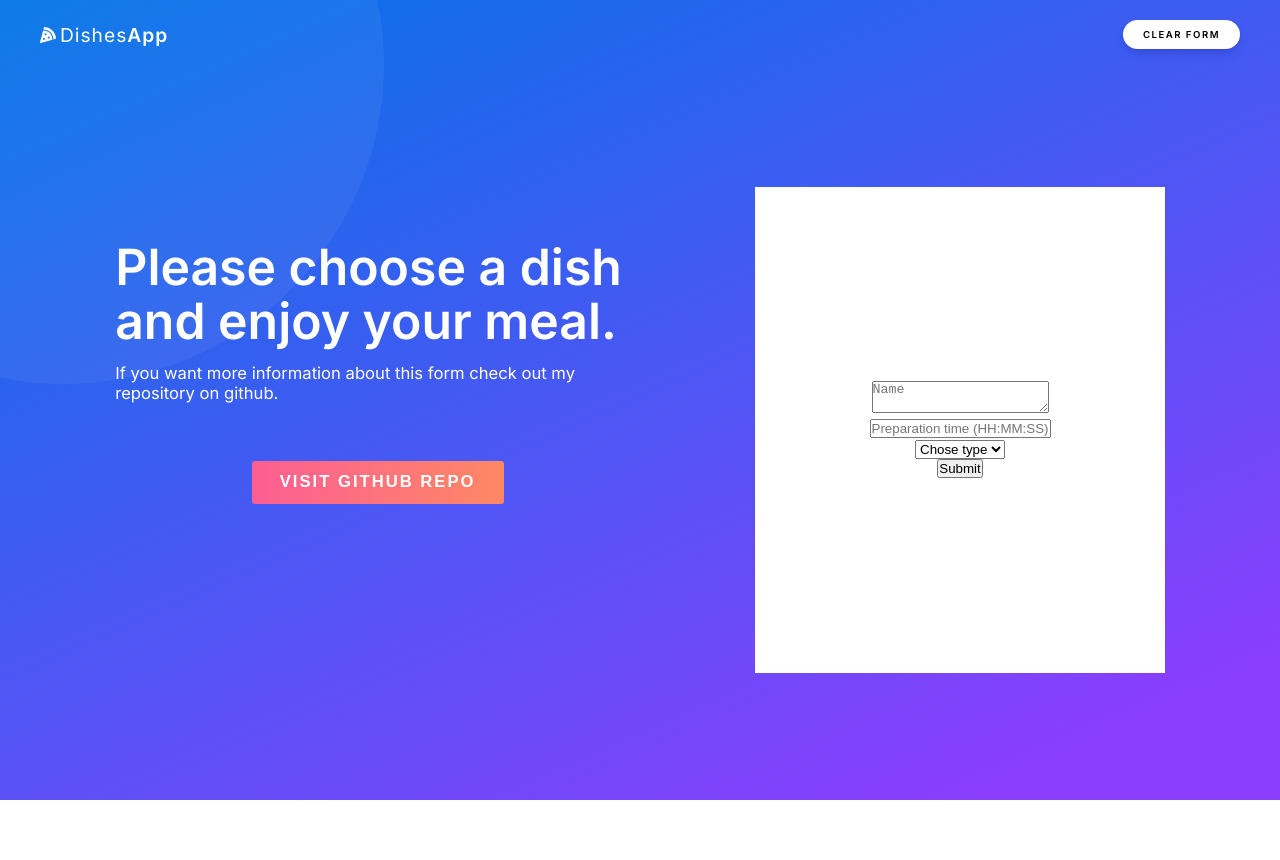
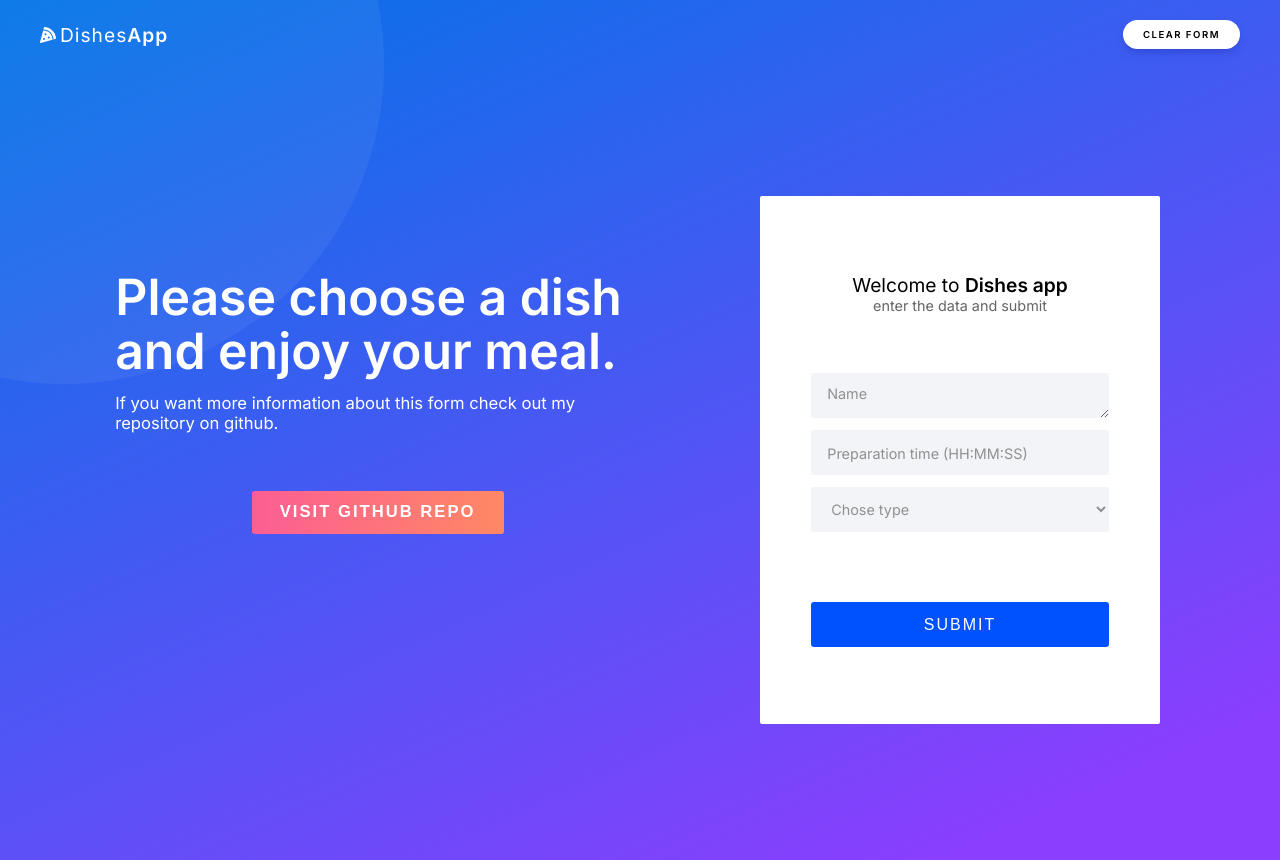
Before and after one commit to kubajot90/Recruitment_task_dishes, a React (Create React App) app: page / in a window 1280 px wide. Before the commit the page ends 800 px from the top, so only its background shows below. Built offline with nearby package versions, Linux system fonts and the light colour scheme.

Commit message:
Style Fields

```diff
--- a/src/App.js
+++ b/src/App.js
@@ -1,14 +1,25 @@
 import NavBar from "./navbar/NavBar";
 import Header from "./header/Header";
 import Form from "./form/Form";
+import { useDispatch } from "react-redux";
+import { reset } from "redux-form";
+import { conditionallyFieldsActions } from "./store/conditionallyFieldsSlice";
 import "./App.css";
 
 function App() {
+  const dispatch = useDispatch();
+
+  const resetForm = () => {
+    dispatch(reset("dishesForm"));
+    dispatch(conditionallyFieldsActions.setRangeLabel(0));
+    dispatch(conditionallyFieldsActions.selectDish(""));
+  };
+
   return (
     <div className="App">
-      <NavBar />
+      <NavBar resetForm={resetForm} />
       <Header />
-      <Form />
+      <Form resetForm={resetForm} />
     </div>
   );
 }
--- a/src/form/Form.js
+++ b/src/form/Form.js
@@ -1,22 +1,38 @@
+import { useState } from "react";
 import { reduxForm, Field } from "redux-form";
-import classes from "./Form.module.css";
 import ConditionallyFields from "./fields/ConditionallyFields";
 import RenderField from "./fields/RenderField";
 import validate from "./validate";
 import sendData from "./sendData";
+import classes from "./Form.module.css";
 
-function Form({ handleSubmit }) {
-  const submitHandler = (formData) => {
+const Form = ({ handleSubmit, resetForm }) => {
+  const [showLoader, setShowLoader] = useState(false);
+
+  const submitHandler = async (formData) => {
+    const data = parseNumbers(formData);
+    console.log("formdata:", formData);
+    setShowLoader(true);
+    await sendData(data);
+    setShowLoader(false);
+    resetForm();
+  };
+
+  const parseNumbers = (formData) => {
     const data = { ...formData };
+
     data.no_of_slices = parseInt(data.no_of_slices);
     data.diameter = parseFloat(data.diameter);
-
-    sendData(data);
+    return data;
   };
 
   return (
     <div className={classes.Form}>
       <form className={classes.wrapper} onSubmit={handleSubmit(submitHandler)}>
+        <p className={classes.title}>
+          Welcome to <span className={classes.bold}>Dishes app</span>
+        </p>
+        <p className={classes.subtitle}>enter the data and submit</p>
         <Field
           type="text"
           name="name"
@@ -30,11 +46,18 @@ function Form({ handleSubmit }) {
           placeholder="Preparation time (HH:MM:SS)"
         />
         <Field name="conditionallyFields" component={ConditionallyFields} />
-        <button type="submit">Submit</button>
+        <button className={classes.button} type="submit">
+          Submit
+        </button>
+        {showLoader && (
+          <div className={classes.loader}>
+            <p className={classes.loader__title}>Sending...</p>
+          </div>
+        )}
       </form>
     </div>
   );
-}
+};
 
 export default reduxForm({
   form: "dishesForm",
--- a/src/form/Form.module.css
+++ b/src/form/Form.module.css
@@ -1,37 +1,156 @@
 .Form {
   display: flex;
   justify-content: center;
+  align-items: center;
   width: 50%;
 }
 
 .wrapper {
+  position: relative;
   display: flex;
   flex-direction: column;
   align-items: center;
   justify-content: center;
+  padding: 5% 8%;
+  border-radius: 2px;
   background-color: #fff;
-  width: 38vw;
-  min-height: 45vw;
+}
+
+.loader {
+  position: absolute;
+  display: flex;
+  justify-content: center;
+  align-items: center;
+  top: 0;
+  left: 0;
+  width: 100%;
+  height: 100%;
+  background-color: white;
+  opacity: 0.9;
+}
+
+.loader__title {
+  font-size: 1.6vw;
+  font-weight: 600;
+}
+
+.title {
+  font-size: 1.4rem;
+  text-align: center;
+}
+
+.subtitle {
+  margin-bottom: 18%;
+  font-size: 0.9rem;
+  color: rgb(100, 100, 100);
+}
+
+.field {
+  padding: 0 1rem;
+  margin: 2% 0;
+  background-color: #dee1e85c;
+  font-family: "Inter";
+  font-size: 1rem;
+}
+
+.field::placeholder {
+  color: rgb(144, 144, 144);
+  font-family: "Inter";
+  font-size: 0.9rem;
+  opacity: 1;
+  font-weight: 400;
+}
+
+textarea.field {
+  padding-top: 0.7rem;
+}
+
+select.field {
+  color: rgb(144, 144, 144);
+  font-size: 0.9rem;
+}
+
+.button {
+  margin-top: 8vh;
+  background-color: #0051ff;
+  color: rgb(255, 255, 255);
+  text-transform: uppercase;
+  letter-spacing: 2px;
+  font-size: 1rem;
+  cursor: pointer;
+}
+
+.field,
+.button {
+  width: 100%;
+  height: 45px;
+  border: none;
+  border-radius: 3px;
+}
+
+.field__wrapper {
+  display: flex;
+  flex-direction: column;
+  width: 100%;
+}
+
+.field__error {
+  margin-left: 1rem;
+  color: rgb(255, 129, 129);
+}
+
+.field__label {
+  text-align: center;
+  color: rgb(144, 144, 144);
+}
+
+.bold {
+  font-weight: 600;
 }
 
 @media (max-width: 450px) {
   .Form {
+    height: 100vh;
     width: 100%;
+  }
+  .wrapper {
+    padding-top: 14vh;
+    padding-bottom: 10vh;
+    width: 100%;
+    height: 100%;
   }
 }
 
-@media (max-width: 750px) {
+@media (min-width: 451px) {
   .Form {
-    min-height: 100vh;
+    height: 100vh;
+    width: 50%;
   }
   .wrapper {
     width: 100%;
+    min-height: 100%;
+  }
+}
+
+@media (min-width: 750px) {
+  .wrapper {
+    width: 23rem;
+    min-height: 28rem;
+  }
+  .title {
+    font-size: 1.2rem;
   }
 }
 
 @media (min-width: 1200px) {
   .wrapper {
-    min-height: 38vw;
-    width: 32vw;
+    width: 25rem;
+    min-height: 33rem;
   }
 }
+@media (min-width: 1600px) {
+  .wrapper {
+    width: 35rem;
+    min-height: 45rem;
+  }
+}
--- a/src/form/fields/ConditionallyFields.js
+++ b/src/form/fields/ConditionallyFields.js
@@ -1,4 +1,3 @@
-import { useState } from "react";
 import { useSelector, useDispatch } from "react-redux";
 import { Field } from "redux-form";
 import RenderField from "./RenderField";
@@ -75,7 +74,6 @@ const ConditionallyFields = ({ meta: { touched, error } }) => {
 
       {selectedDish === "soup" && (
         <>
-          {/* <label htmlFor="scale"> {rangeLabel} </label> */}
           <Field
             type="range"
             component={RenderField}
--- a/src/form/fields/RenderField.js
+++ b/src/form/fields/RenderField.js
@@ -1,3 +1,5 @@
+import classes from "../Form.module.css";
+
 function RenderField({
   input,
   label,
@@ -22,6 +24,7 @@ function RenderField({
             input.onChange(e.target.value);
             onSelectDish(e);
           }}
+          className={classes.field}
         >
           {children}
         </select>
@@ -33,6 +36,7 @@ function RenderField({
           type={type}
           name={name}
           placeholder={placeholder}
+          className={classes.field}
         ></textarea>
       );
     } else {
@@ -45,16 +49,19 @@ function RenderField({
           min={min}
           max={max}
           step={step}
+          className={classes.field}
         />
       );
     }
   };
 
   return (
-    <div>
-      {label && <label>{label}</label>}
+    <div className={classes.field__wrapper}>
+      <label className={classes.field__label}>{label}</label>
       {componentType()}
-      {touched && error && <span>{error}</span>}
+      {touched && error && (
+        <span className={classes.field__error}>{error}</span>
+      )}
     </div>
   );
 }
--- a/src/form/sendData.js
+++ b/src/form/sendData.js
@@ -1,7 +1,7 @@
 const API = "https://umzzcc503l.execute-api.us-west-2.amazonaws.com/dishes/";
 
-const sendData = (formData) => {
-  fetch(API, {
+const sendData = async (formData) => {
+  await fetch(API, {
     method: "POST",
     headers: {
       "Content-Type": "application/json",
@@ -10,13 +10,9 @@ const sendData = (formData) => {
   })
     .then((response) => {
       if (!response.ok) {
-        console.log("response", response);
         throw new Error("Sending data error");
       }
       return response.json();
-    })
-    .then((data) => {
-      console.log("SUCCESS", data);
     })
     .catch((error) => {
       console.error(error);
--- a/src/header/Header.module.css
+++ b/src/header/Header.module.css
@@ -28,7 +28,6 @@
   font-size: 1.3vw;
   letter-spacing: 2px;
   font-weight: 600;
-  /* background-color: #0123cd; */
   cursor: pointer;
   background-image: linear-gradient(
     to right,
@@ -55,31 +54,20 @@
 @media (max-width: 450px) {
   .Header {
     width: 100%;
+    padding: 10vh 8%;
+    text-align: center;
   }
 
   .title {
-    text-align: center;
-    font-size: 6vw;
-    line-height: 7vw;
+    font-size: 1.4rem;
   }
 
   .description {
-    margin: 15px 0 8vw 0;
-    font-size: 3.5vw;
-    text-align: center;
+    font-size: 0.9rem;
   }
 
   .button {
-    font-size: 5vw;
+    font-size: 1rem;
+    padding: 3vw 5.5vw;
   }
 }
-
-@media (max-width: 750px) {
-  .Header {
-    padding: 9vw 4.5vw;
-  }
-
-  .button {
-    padding: 2vw 4vw;
-  }
-}
--- a/src/navbar/NavBar.js
+++ b/src/navbar/NavBar.js
@@ -1,18 +1,7 @@
-import { useDispatch } from "react-redux";
-import { reset } from "redux-form";
 import { FaPizzaSlice } from "react-icons/fa";
-import { conditionallyFieldsActions } from "../store/conditionallyFieldsSlice";
 import classes from "./NavBar.module.css";
 
-function NavBar() {
-  const dispatch = useDispatch();
-
-  const resetForm = () => {
-    dispatch(reset("dishesForm"));
-    dispatch(conditionallyFieldsActions.setRangeLabel(0));
-    dispatch(conditionallyFieldsActions.selectDish(""));
-  };
-
+function NavBar({ resetForm }) {
   return (
     <div className={classes.NavBar}>
       <div className={classes.logo_wrapper}>
--- a/src/navbar/NavBar.module.css
+++ b/src/navbar/NavBar.module.css
@@ -10,6 +10,7 @@
   color: white;
   font-size: 1.2rem;
   letter-spacing: 1px;
+  z-index: 99;
 }
 
 .logo_icon {
```
Also changed, not shown: src/store/conditionallyFieldsSlice.js (+1 -6 lines).
